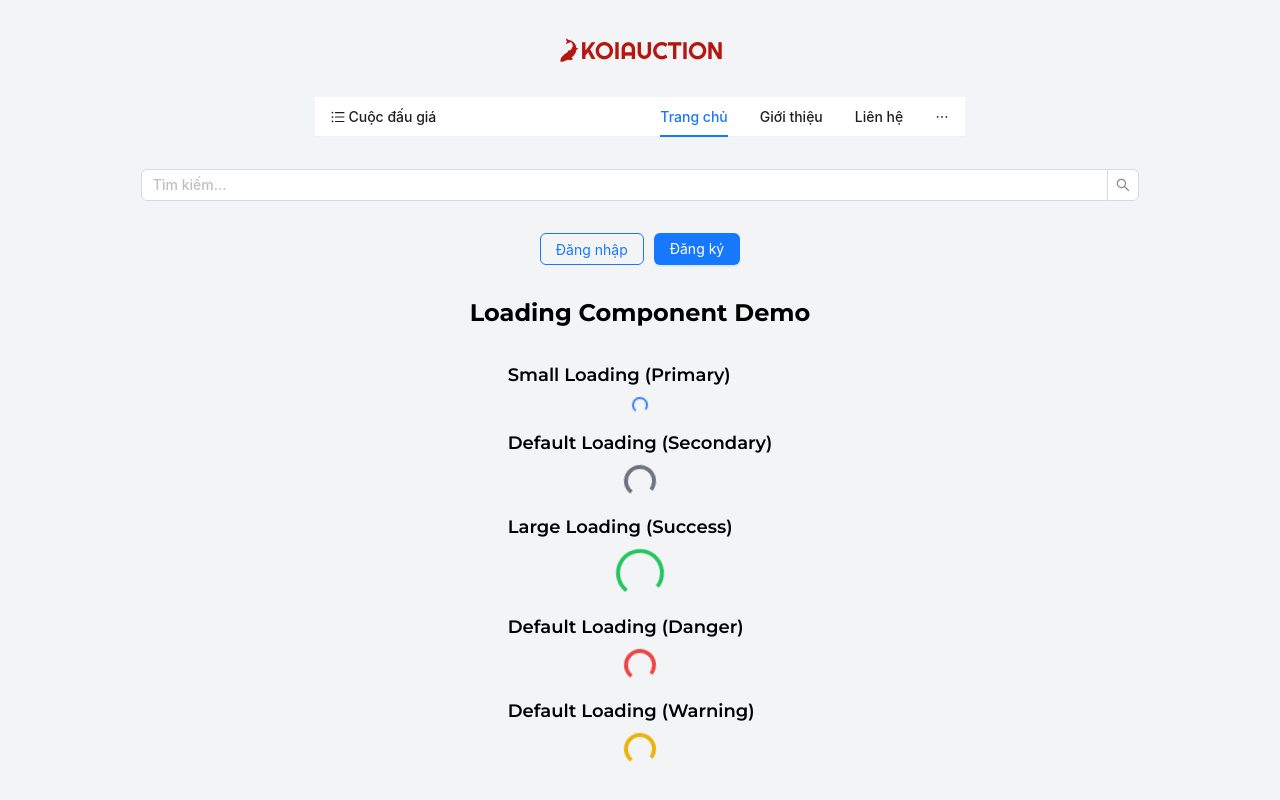
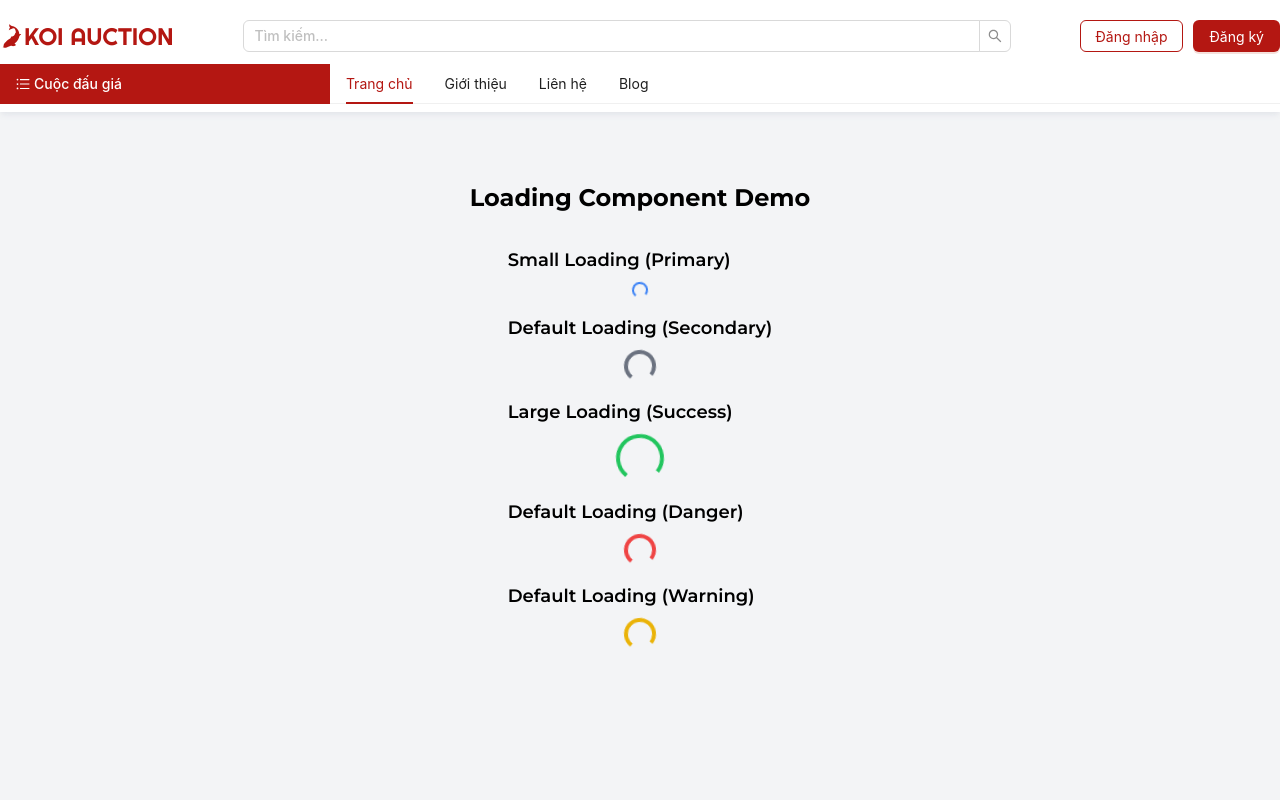
Before and after one commit to luongductrong/koi-auction-next, a Next.js app: page / in a window 1280 px wide. Built offline with nearby package versions, Linux system fonts and the light colour scheme; what @ant-design/nextjs-registry would draw is missing.

Commit message:
Create: Header

```diff
--- a/src/app/layout.tsx
+++ b/src/app/layout.tsx
@@ -2,6 +2,7 @@
 
 import React from 'react';
 import { AntdRegistry } from '@ant-design/nextjs-registry';
+import { ConfigProvider } from 'antd';
 import { ThemeProvider as NextThemesProvider } from 'next-themes';
 import { Montserrat } from 'next/font/google';
 import './globals.css';
@@ -19,7 +20,17 @@ export default function RootLayout({ children }: { children: React.ReactNode })
       </head>
       <body className={montserrat.className}>
         <NextThemesProvider attribute="class" defaultTheme="system" enableSystem disableTransitionOnChange>
-          <AntdRegistry>{children}</AntdRegistry>
+          <AntdRegistry>
+            <ConfigProvider
+              theme={{
+                token: {
+                  colorPrimary: '#b41712',
+                },
+              }}
+            >
+              {children}
+            </ConfigProvider>
+          </AntdRegistry>
         </NextThemesProvider>
       </body>
     </html>
--- a/src/app/page.tsx
+++ b/src/app/page.tsx
@@ -4,19 +4,13 @@
 
 import React from 'react';
 import Loading from '@/components/loading';
-import Logo from '@/components/header-logo';
-import Menu from '@/components/header-menu';
-import Search from '@/components/header-search';
-import Butons from '@/components/header-button-group';
+import Header from '@/components/header';
 
 const LoadingDemo = () => {
   return (
     <>
       <div className="min-h-screen bg-gray-100 flex flex-col items-center justify-center space-y-8 p-4">
-        <Logo>KoiAuction</Logo>
-        <Menu />
-        <Search />
-        <Butons />
+        <Header />
         <h1 className="text-2xl font-bold mb-4">Loading Component Demo</h1>
 
         <div className="space-y-4">
--- a/src/components/header-button-group.tsx
+++ b/src/components/header-button-group.tsx
@@ -57,7 +57,7 @@ const items: MenuProps['items'] = [
 
 export default function HeaderButtonGroup() {
   return (
-    <div className="flex flex-row">
+    <div className="leading-normal">
       {false ? (
         <Dropdown menu={{ items }} trigger={['hover']} arrow>
           <Button type="primary">Tên người dùng</Button>
@@ -69,7 +69,7 @@ export default function HeaderButtonGroup() {
               Đăng nhập
             </Button>
           </Link>
-          <Link href="/register" className="leading-4 ml-2.5">
+          <Link href="/register" className="ml-2.5">
             <Button type="primary">Đăng ký</Button>
           </Link>
         </>
--- a/src/components/header-menu.tsx
+++ b/src/components/header-menu.tsx
@@ -14,10 +14,11 @@ export default function Menu() {
     {
       key: 'sub1',
       label: (
-        <p className="font-medium pr-48">
-          <UnorderedListOutlined /> Cuộc đấu giá
+        <p className="flex items-center font-medium pr-48 text-white">
+          <UnorderedListOutlined className="pr-1" /> Cuộc đấu giá
         </p>
       ),
+      className: '!bg-main',
       children: [
         { key: 'all', label: <Link href="/auction">Tất cả đấu giá</Link> },
         { key: 'schedule', label: <Link href="/auction?status=scheduled">Đấu giá sắp diễn ra</Link> },
@@ -32,5 +33,12 @@ export default function Menu() {
     { key: '/blog', label: <Link href="/blog">Blog</Link> },
   ];
 
-  return <AntMenu mode="horizontal" className="h-auto leading-10" items={menuItems} selectedKeys={[currentPath]} />;
+  return (
+    <AntMenu
+      mode="horizontal"
+      className="h-auto !leading-10 font-normal text-sm w-full"
+      items={menuItems}
+      selectedKeys={[currentPath]}
+    />
+  );
 }
--- a/src/components/header-search.tsx
+++ b/src/components/header-search.tsx
@@ -8,7 +8,7 @@ const { Search } = Input;
 export default function HeaderSearch() {
   return (
     <Search
-      className="my-0 mx-16 max-w-[80%]"
+      className="my-0 mx-16 max-w-[60%]"
       placeholder="Tìm kiếm..."
       onSearch={(value) => console.log(value)}
       loading={false}
--- /dev/null
+++ b/src/components/header.tsx
@@ -0,0 +1,25 @@
+/** @format */
+
+import React from 'react';
+import { Layout } from 'antd';
+import HeaderLogo from './header-logo';
+import HeaderMenu from './header-menu';
+import HeaderSearch from './header-search';
+import HeaderButtonGroup from './header-button-group';
+
+const { Header } = Layout;
+
+export default function CustomHeader() {
+  return (
+    <Header className="fixed top-0 left-0 z-50 w-screen min-h-min py-2 px-0 !bg-white shadow-md shadow-gray-200">
+      <div className="relative block w-full">
+        <div className="flex flex-row justify-between items-center w-full py-3 px-0">
+          <HeaderLogo>Koi Auction</HeaderLogo>
+          <HeaderSearch />
+          <HeaderButtonGroup />
+        </div>
+        <HeaderMenu />
+      </div>
+    </Header>
+  );
+}
```
